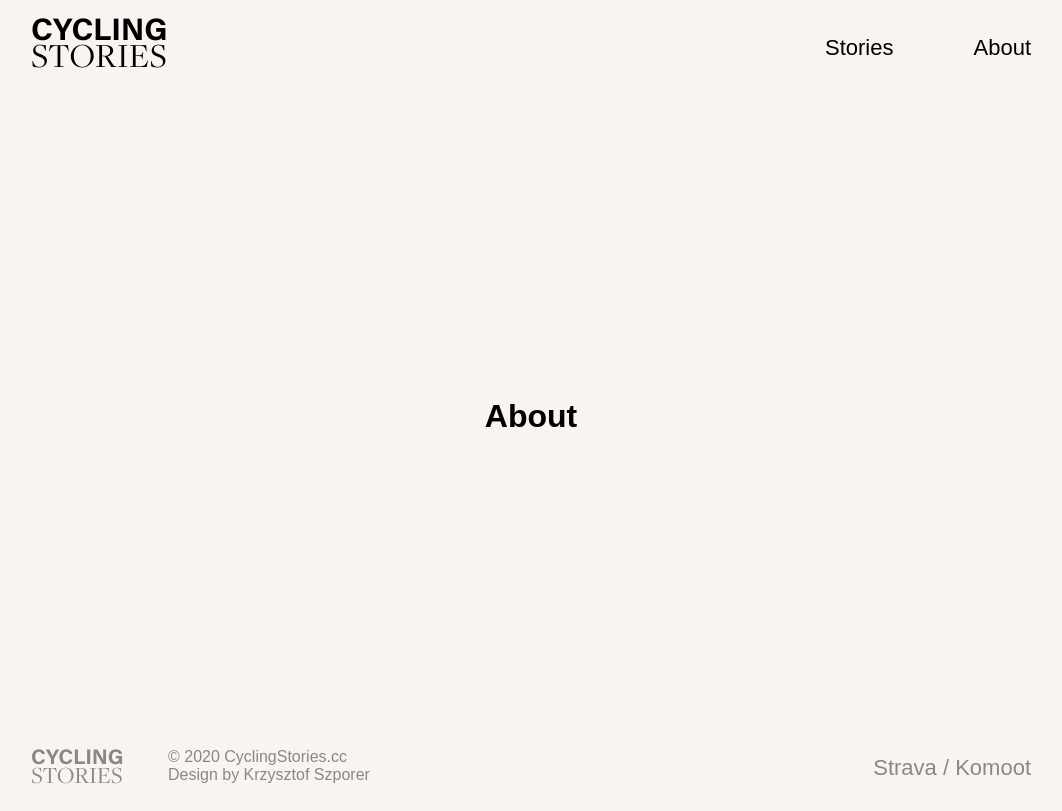
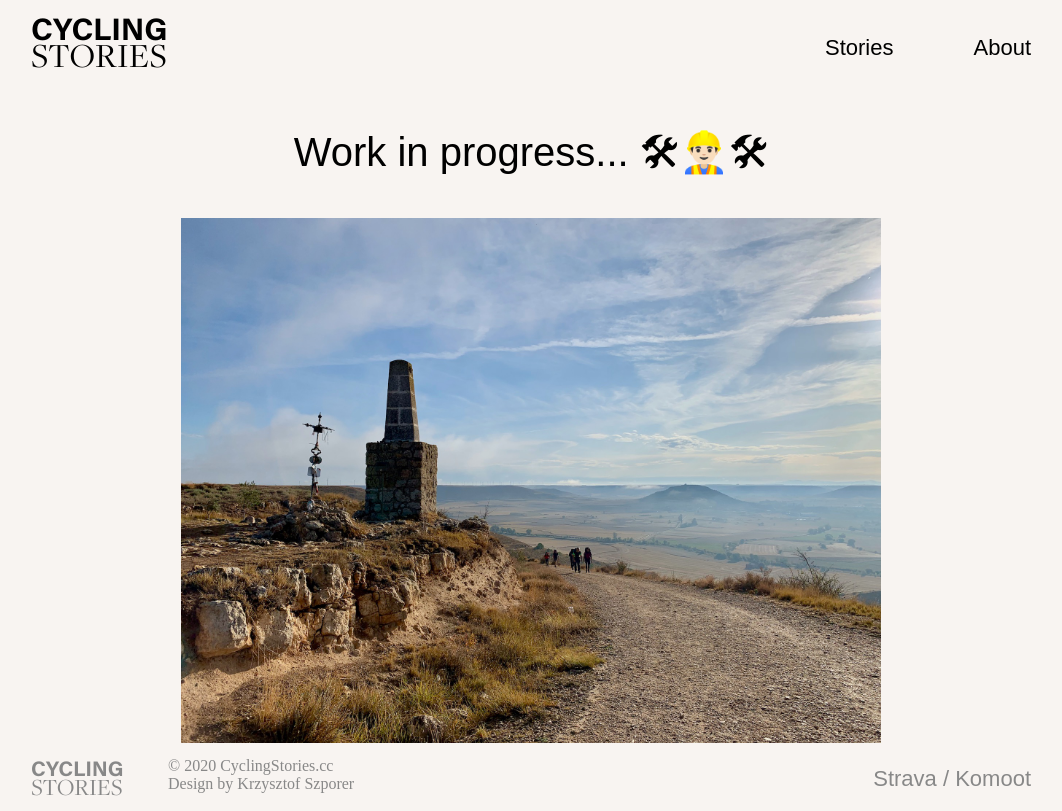
Before and after one commit to kszporer/cyclingstories.cc, a Gatsby site: page /about in a window 1280 px wide. Shown: the whole page, without its empty margins (109-1171 px from the left). Built offline with nearby package versions, Linux system fonts and the light colour scheme; Gatsby itself is replaced by a stand-in of ours.

Commit message:
Added new fonts and updated Stories and About with temp content

```diff
--- a/gatsby-config.js
+++ b/gatsby-config.js
@@ -31,5 +31,13 @@ module.exports = {
     // this (optional) plugin enables Progressive Web App + Offline functionality
     // To learn more, visit: https://gatsby.dev/offline
     // `gatsby-plugin-offline`,
+    {
+      resolve: "gatsby-plugin-web-font-loader",
+      options: {
+        typekit: {
+          id: "jll0pea",
+        },
+      },
+    },
   ],
 }
--- a/package.json
+++ b/package.json
@@ -13,6 +13,7 @@
     "gatsby-plugin-react-helmet": "^3.3.10",
     "gatsby-plugin-sharp": "^2.6.26",
     "gatsby-plugin-styled-components": "^3.3.14",
+    "gatsby-plugin-web-font-loader": "^1.0.4",
     "gatsby-source-filesystem": "^2.3.24",
     "gatsby-transformer-sharp": "^2.5.12",
     "prop-types": "^15.7.2",
--- a/src/components/footer.js
+++ b/src/components/footer.js
@@ -19,21 +19,25 @@ const ContainerLeft = styled.div`
 const Logo = styled.img`
   width: 93px;
   height: 40px;
-  margin-top: 1px;
+  margin-top: 4px;
 `
 
 const FooterText = styled.p`
   margin: 0;
   padding-left: 44px;
+  color: #888888;
   font-size: 16px;
-  color: #888888;
+  font-family: freight-display-pro, serif;
+  font-weight: 500;
 `
 
 const FooterLinks = styled.p`
   margin: 0;
   padding-right: 140px;
+  color: #888888;
   font-size: 22px;
-  color: #888888;
+  font-family: acumin-pro, sans-serif;
+  font-weight: 500;
 `
 
 const Link = styled.a`
--- a/src/components/header.js
+++ b/src/components/header.js
@@ -26,9 +26,11 @@ const ItemsContainer = styled.div`
 `
 
 const Item = styled(Link)`
+  color: black;
+  text-decoration: none;
   font-size: 22px;
-  text-decoration: none;
-  color: black;
+  font-family: acumin-pro, sans-serif;
+  font-weight: 500;
 `
 
 const Header = () => (
--- a/src/pages/about.js
+++ b/src/pages/about.js
@@ -1,11 +1,24 @@
 import React from "react"
 import Layout from "../components/layout"
 import SEO from "../components/seo"
+import styled from "styled-components"
+import img from "../images/progress_img.jpeg"
+
+const Header = styled.h1`
+  text-align: center;
+  font-size: 40px;
+  font-family: acumin-pro, sans-serif;
+  font-weight: 500;
+`
+const Image = styled.img`
+  width: 700px;
+`
 
 const About = () => (
   <Layout>
     <SEO title="About" />
-    <h1>About</h1>
+    <Header>Work in progress... <span role="img" aria-label="Builder">🛠👷🏻‍♂️🛠</span></Header>
+    <Image src={img} alt="Progrss Image" />
   </Layout>
 )
 
```
Also changed, not shown: src/pages/index.js (+10 -2 lines), src/pages/stories.js (+14 -1 lines), src/images/progress_img.jpeg (added), 1 other file.
